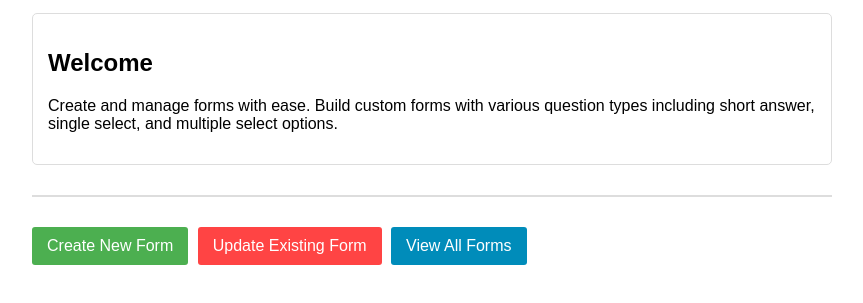
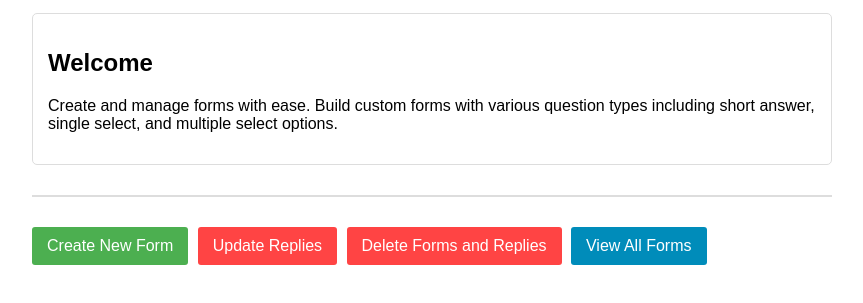
Before and after one commit to Kyle9410-Chen/database-final-project, a plain HTML site: page frontend/index.html in a window 1280 px wide. Shown: the part 99-402 px from the top of the page, without its empty margins (208-1071 px from the left). Drawn offline with Linux system fonts and the light colour scheme.

Commit message:
add new update and delete button

```diff
--- a/frontend/index.html
+++ b/frontend/index.html
@@ -71,7 +71,8 @@
 
     <div class="action-buttons">
       <a href="/create" class="btn-link btn-primary">Create New Form</a>
-      <a href="/update" class="btn-link btn-danger">Update Existing Form</a>
+      <a href="/update" class="btn-link btn-danger">Update Replies</a>
+      <a href="/delete" class="btn-link btn-danger">Delete Forms and Replies</a>
       <a href="#" class="btn-link btn-secondary">View All Forms</a>
     </div>
   </body>
```
